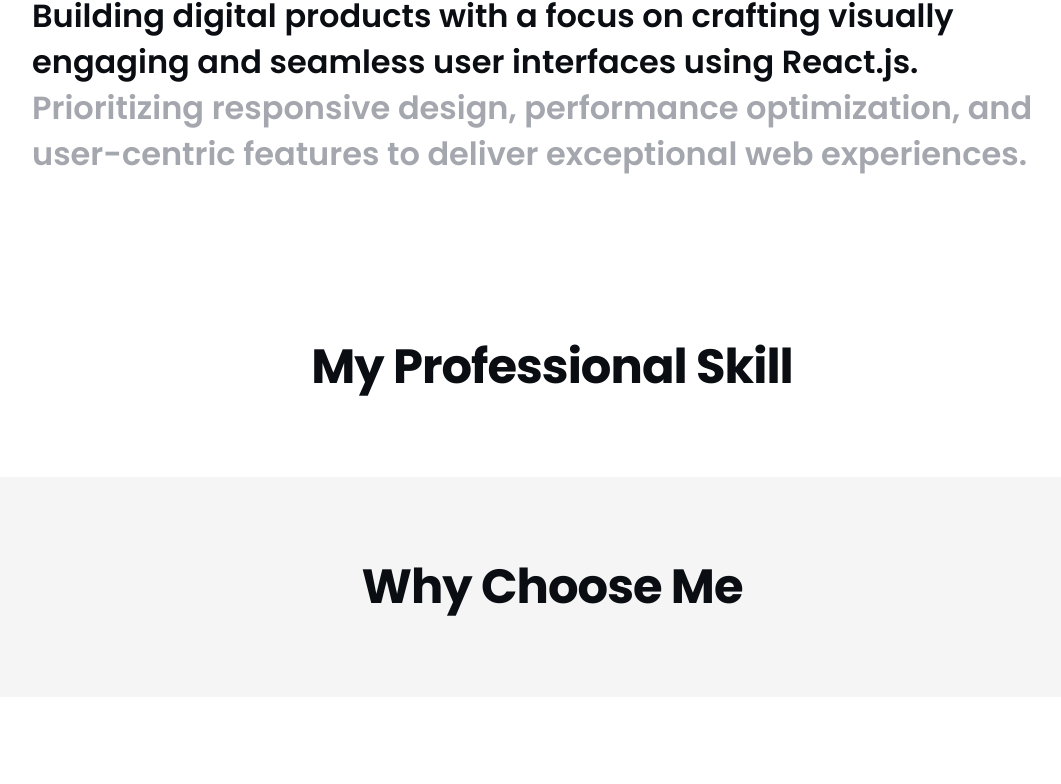
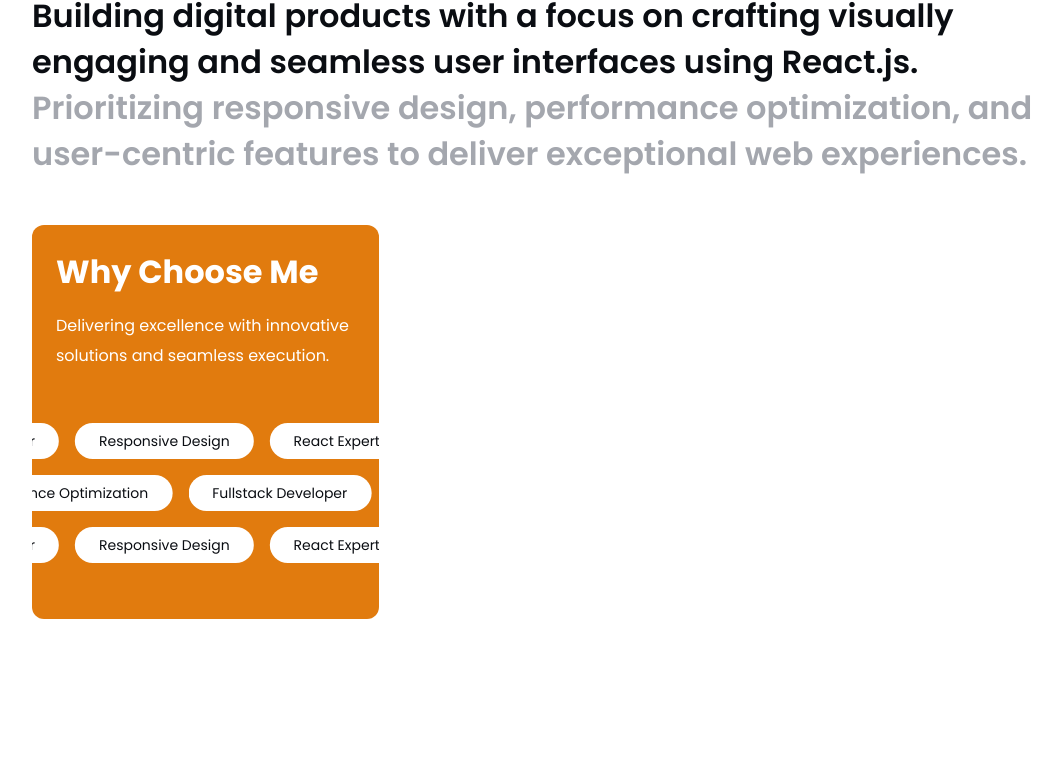
Before and after one commit to Hary300/Personal-Project-39-Dark-Violet-Portfolio, a React (Vite) app: page / in a window 1280 px wide. Shown: the part 1095-1879 px from the top of the page, without its empty margins (88-1149 px from the left). Built offline with nearby package versions, Linux system fonts and the light colour scheme.

Commit message:
feat: add MarqueeAbout and MarqueeSkills components; integrate them into AboutSection and HeroSection for enhanced visual appeal

```diff
--- a/src/components/shadcn-space/animations/marquee.tsx
+++ b/src/components/shadcn-space/animations/marquee.tsx
@@ -106,10 +106,12 @@ export function Marquee({
           .map((_, i) => (
             <div
               key={i}
+              style={{
+                animationDirection: reverse ? 'reverse' : 'normal',
+              }}
               className={cn('flex shrink-0 justify-around gap-(--gap)', {
                 'animate-marquee flex-row': !vertical,
                 'animate-marquee-vertical flex-col': vertical,
-                'animate-reverse': reverse,
               })}
             >
               {children}
--- /dev/null
+++ b/src/components/shadcn-space/marquee/MarqueeAbout.tsx
@@ -0,0 +1,26 @@
+import { Marquee } from '@/components/shadcn-space/animations/marquee';
+import { aboutData } from '@/data/02-aboutData';
+
+export default function MarqueeAbout() {
+  const aboutMarqueeTags = aboutData.whyChooseMe.tags;
+
+  const renderTags = () =>
+    aboutMarqueeTags.map((tag, index) => (
+      <div
+        key={index}
+        className='flex items-center py-1 px-6 rounded-full bg-white'
+      >
+        <p className='text-sm text-neutral-950'>{tag}</p>
+      </div>
+    ));
+
+  return (
+    <div className='relative flex flex-col gap-4'>
+      <Marquee className='[--duration:45s] p-0'>{renderTags()}</Marquee>
+      <Marquee reverse className='[--duration:45s] p-0'>
+        {renderTags()}
+      </Marquee>
+      <Marquee className='[--duration:45s] p-0'>{renderTags()}</Marquee>
+    </div>
+  );
+}
--- a/src/sections/01-hero/HeroSection.tsx
+++ b/src/sections/01-hero/HeroSection.tsx
@@ -1,5 +1,5 @@
 import SectionWrapper from '@/components/layouts/SectionWrapper';
-import MarqueeSkills from '@/components/shadcn-space/marquee/marquee-02';
+import MarqueeSkills from '@/components/shadcn-space/marquee/MarqueeSkills';
 import { heroData } from '@/data/01-heroData';
 import { popIn } from '@/motions/popIn';
 import { motion } from 'motion/react';
--- a/src/sections/02-about/AboutSection.tsx
+++ b/src/sections/02-about/AboutSection.tsx
@@ -1,5 +1,6 @@
 import SectionWrapper from '@/components/layouts/SectionWrapper';
 import { aboutData } from '@/data/02-aboutData';
+import WhyChooseMe from './components/WhyChooseMe';
 
 const AboutSection = () => {
   return (
@@ -11,6 +12,10 @@ const AboutSection = () => {
           <span className='text-neutral-400'>{aboutData.bioDescription}</span>
         </p>
       </div>
+
+      <div className='grid grid-cols-1 sm:grid-cols-2 lg:grid-cols-3'>
+        <WhyChooseMe />
+      </div>
     </SectionWrapper>
   );
 };
--- /dev/null
+++ b/src/sections/02-about/components/WhyChooseMe.tsx
@@ -0,0 +1,19 @@
+import MarqueeAbout from '@/components/shadcn-space/marquee/MarqueeAbout';
+import { aboutData } from '@/data/02-aboutData';
+
+const WhyChooseMe = () => {
+  const data = aboutData.whyChooseMe;
+  return (
+    <div className='rounded-xl lg:bg-rounded-2xl bg-secondary-300 flex flex-col gap-6 lg:gap-13 text-white pb-14'>
+      <div className='flex flex-col gap-2 lg:gap-4 pt-8 px-4 lg:pt-6 lg:px-6'>
+        <p className='lg:text-display-md font-bold text-display-sm'>
+          {data.title}
+        </p>
+        <p className='text-sm lg:text-md'>{data.subtitle}</p>
+      </div>
+      <MarqueeAbout />
+    </div>
+  );
+};
+
+export default WhyChooseMe;
```
Also changed, not shown: src/components/shadcn-space/marquee/MarqueeSkills.tsx (renamed from src/components/shadcn-space/marquee/marquee-02.tsx).
